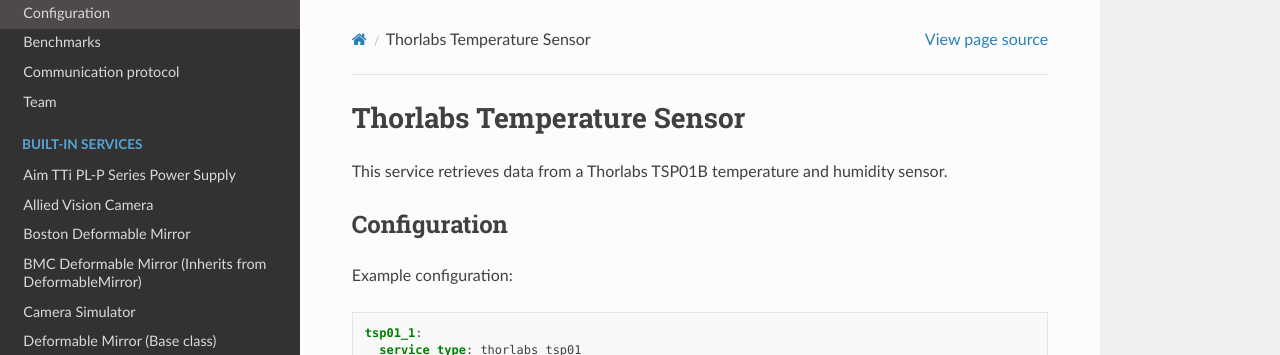
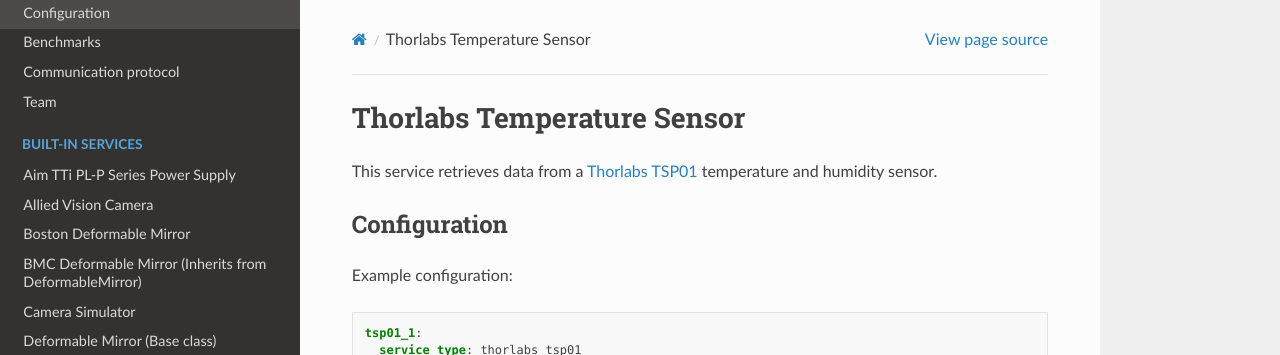
Before and after one commit to spacetelescope/catkit2, a Sphinx documentation site: the page built from docs/services/thorlabs_tsp01.rst, in a window 1280 px wide and 1176 px high. Shown: the top 355 px of the window. Built offline with Sphinx 7.4.7 and the Read the Docs theme 3.1.0, drawn with Linux system fonts in a browser that asks for light colours.

Commit message:
add link to thorlabs temperature sensor in docs.

```diff
--- a/docs/services/thorlabs_tsp01.rst
+++ b/docs/services/thorlabs_tsp01.rst
@@ -1,7 +1,8 @@
 Thorlabs Temperature Sensor
 ===========================
 
-This service retrieves data from a Thorlabs TSP01B temperature and humidity sensor.
+This service retrieves data from a `Thorlabs TSP01 <https://www.thorlabs.com/thorproduct.cfm?partnumber=TSP01>`_
+temperature and humidity sensor.
 
 Configuration
 -------------
```
